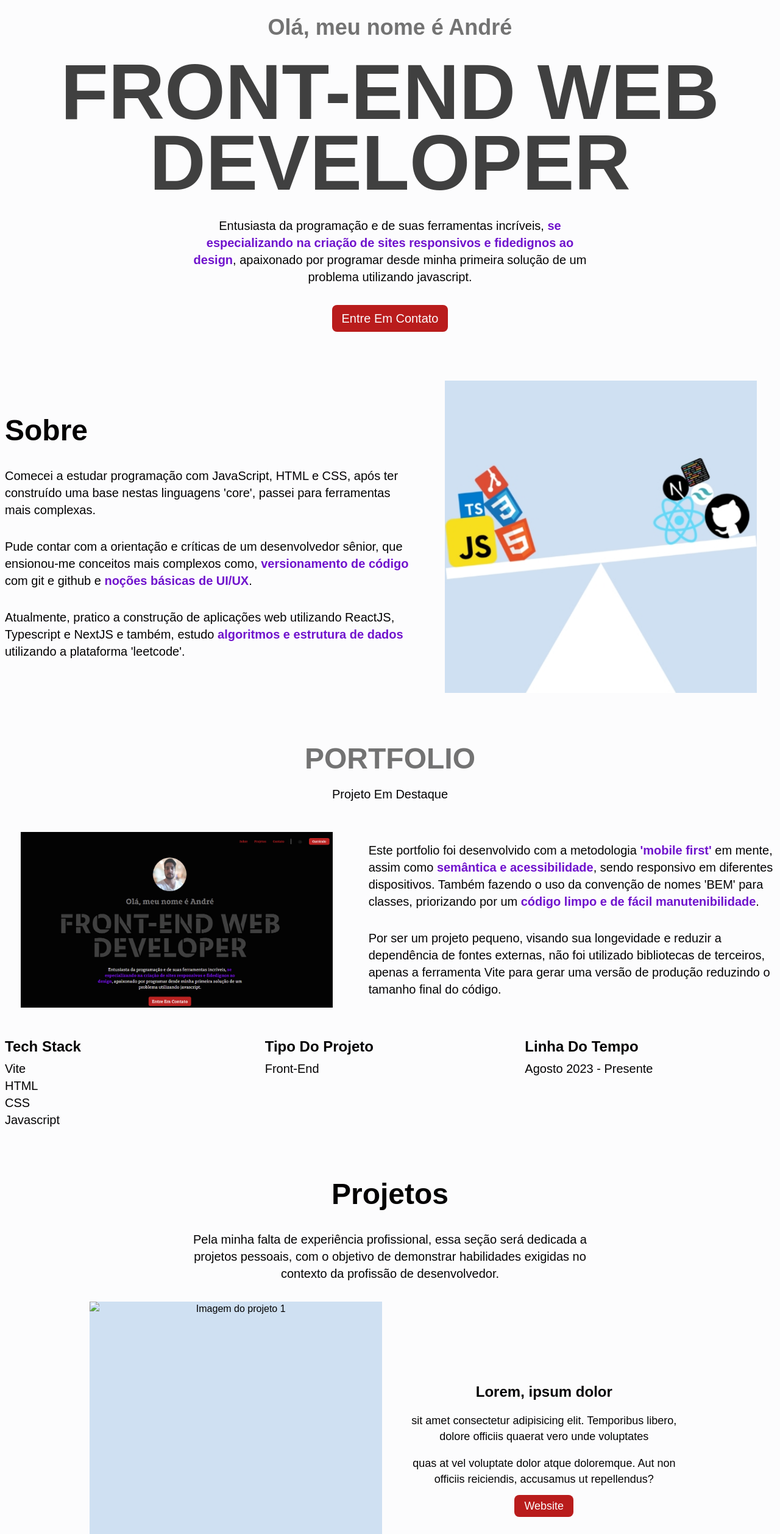
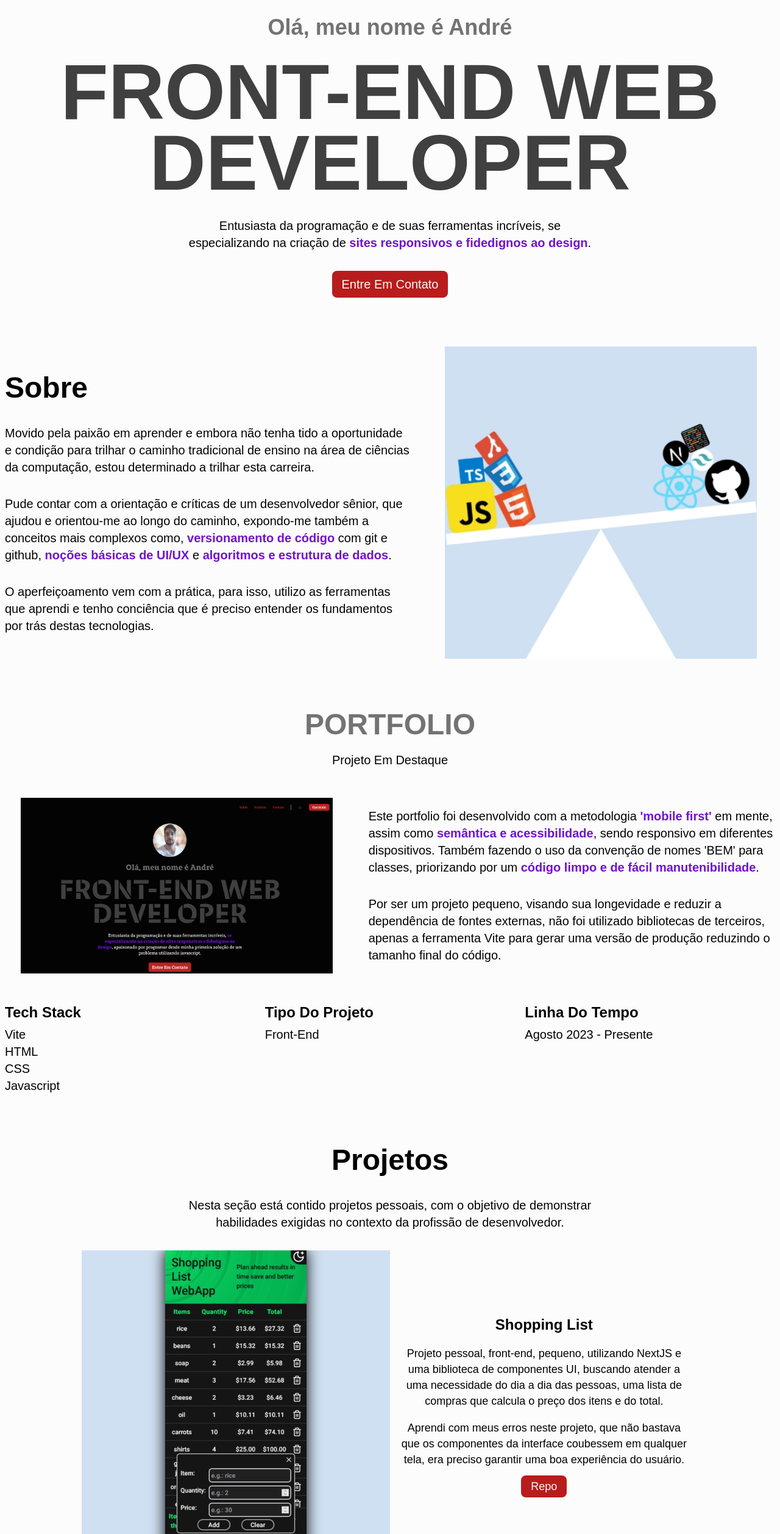
Before and after one commit to codi-Andre/old-portfolio, a website built with Vite: page index.html in a window 1280 px wide. Shown: the part 285-2800 px from the top of the page at 61% size. Built offline with nearby package versions, Linux system fonts and the light colour scheme; a web font is replaced by a local one.

Commit message:
feat: add 2 projects

```diff
--- a/index.html
+++ b/index.html
@@ -180,12 +180,9 @@
           DEVELOPER
         </h1>
         <p class="hero__description">
-          Entusiasta da programação e de suas ferramentas incríveis,
-          <strong>
-            se especializando na criação de sites responsivos e fidedignos ao
-            design</strong
-          >, apaixonado por programar desde minha primeira solução de um
-          problema utilizando javascript.
+          Entusiasta da programação e de suas ferramentas incríveis, se
+          especializando na criação de
+          <strong>sites responsivos e fidedignos ao design</strong>.
         </p>
         <a
           class="hero__btn btn"
@@ -199,21 +196,23 @@
         <div class="about__content">
           <h2 class="about__title">Sobre</h2>
           <p class="about__description">
-            Comecei a estudar programação com JavaScript, HTML e CSS, após ter
-            construído uma base nestas linguagens 'core', passei para
-            ferramentas mais complexas.
+            Movido pela paixão em aprender e embora não tenha tido a
+            oportunidade e condição para trilhar o caminho tradicional de ensino
+            na área de ciências da computação, estou determinado a trilhar esta
+            carreira.
           </p>
           <p class="about__description">
             Pude contar com a orientação e críticas de um desenvolvedor sênior,
-            que ensionou-me conceitos mais complexos como,
-            <strong>versionamento de código</strong> com git e github e
-            <strong>noções básicas de UI/UX</strong>.
+            que ajudou e orientou-me ao longo do caminho, expondo-me também a
+            conceitos mais complexos como,
+            <strong>versionamento de código</strong> com git e github,
+            <strong>noções básicas de UI/UX</strong> e
+            <strong>algoritmos e estrutura de dados</strong>.
           </p>
           <p class="about__description">
-            Atualmente, pratico a construção de aplicações web utilizando
-            ReactJS, Typescript e NextJS e também, estudo
-            <strong>algoritmos e estrutura de dados</strong> utilizando a
-            plataforma 'leetcode'.
+            O aperfeiçoamento vem com a prática, para isso, utilizo as
+            ferramentas que aprendi e tenho conciência que é preciso entender os
+            fundamentos por trás destas tecnologias.
           </p>
         </div>
         <div class="about__img-wrapper">
@@ -275,45 +274,70 @@
       <section class="work container section">
         <h2 class="work__title">Projetos</h2>
         <p class="work__description">
-          Pela minha falta de experiência profissional, essa seção será dedicada
-          a projetos pessoais, com o objetivo de demonstrar habilidades exigidas
-          no contexto da profissão de desenvolvedor.
+          Nesta seção está contido projetos pessoais, com o objetivo de
+          demonstrar habilidades exigidas no contexto da profissão de
+          desenvolvedor.
         </p>
         <div class="work__container">
           <!-- Project 1 -->
-          <h3 class="work__project-title">Projeto 1</h3>
+          <h3 class="work__project-title">Shopping List</h3>
           <div class="work__img-wrapper work__image1">
-            <img loading="lazy" src="" alt="Imagem do projeto 1" />
+            <img
+              loading="lazy"
+              src="/shopping-list_screenshot.jpg"
+              alt="Shopping list screenshot"
+            />
           </div>
           <div class="work__project work__content1">
-            <h3 class="work__project-subtitle">Lorem, ipsum dolor</h3>
+            <h3 class="work__project-subtitle">Shopping List</h3>
             <p class="work__project-description1">
-              sit amet consectetur adipisicing elit. Temporibus libero, dolore
-              officiis quaerat vero unde voluptates
+              Projeto pessoal, front-end, pequeno, utilizando NextJS e uma
+              biblioteca de componentes UI, buscando atender a uma necessidade
+              do dia a dia das pessoas, uma lista de compras que calcula o preço
+              dos itens e do total.
             </p>
             <p class="work__project-description2">
-              quas at vel voluptate dolor atque doloremque. Aut non officiis
-              reiciendis, accusamus ut repellendus?
+              Aprendi com meus erros neste projeto, que não bastava que os
+              componentes da interface coubessem em qualquer tela, era preciso
+              garantir uma boa experiência do usuário.
             </p>
-            <a class="btn work__project-btn" href="#">Website</a>
+            <a
+              class="btn work__project-btn"
+              href="https://github.com/codi-Andre/shopping-list"
+              >Repo</a
+            >
           </div>
 
           <!-- Project 2 -->
-          <h3 class="work__project-title">Projeto 2</h3>
+          <h3 class="work__project-title">Equivalent</h3>
           <div class="work__img-wrapper work__image2">
-            <img loading="lazy" src="" alt="Imagem do projeto 2" />
+            <img
+              loading="lazy"
+              src="/equivalent-screenshot.jpg"
+              alt="Equivalent screenshot"
+            />
           </div>
           <div class="work__project work__content2">
-            <h3 class="work__project-subtitle">Lorem, ipsum dolor</h3>
+            <h3 class="work__project-subtitle">Equivalent</h3>
             <p class="work__project-description1">
-              sit amet consectetur adipisicing elit. Alias ipsam consequuntur
-              expedita obcaecati libero doloribus tenetur
+              Projeto de estudo, front-end com integração a uma API REST. Com a
+              participação de outras 2 pessoas, um desenvolvedor sênior (como
+              orientador) e um nutricionista (como consultor), o projeto é uma
+              ferramenta para ajudar pessoas a calcular o valor equivalente de
+              calorias entre dois alimentos.
             </p>
             <p class="work__project-description2">
-              doloremque debitis itaque iusto? Quis eum quibusdam magnam
-              delectus aliquid consequatur explicabo cumque nisi.
+              O projeto está sendo desenvolvido em ReactJS, com o desafio de
+              migrar o projeto futuramente para mobile e full stack. Entretanto
+              já foi um grande aprendizado até aqui, ter a oportunidade de ser
+              orientado por alguém com muita experiência na área e trabalhar com
+              um profissional de outra área também.
             </p>
-            <a class="btn work__project-btn" href="#">Website</a>
+            <a
+              class="btn work__project-btn"
+              href="https://github.com/codi-Andre/equivalent"
+              >Repo</a
+            >
           </div>
         </div>
       </section>
--- /dev/null
+++ b/vite.config.js
@@ -0,0 +1,5 @@
+import { defineConfig } from "vite"
+
+export default defineConfig({
+  base: "/portfolio/",
+})
```
Also changed, not shown: public/equivalent-screenshot.jpg (added), public/shopping-list_screenshot.jpg (added).
